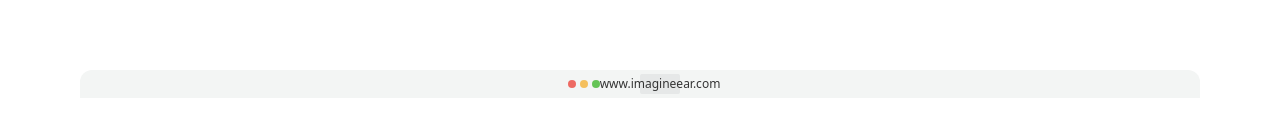
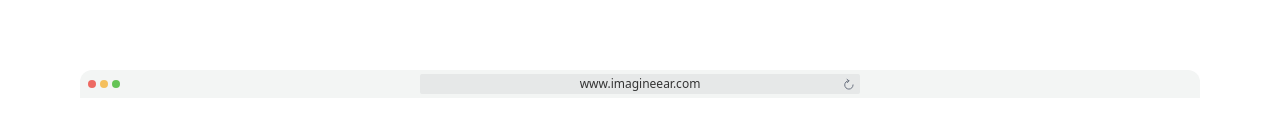
Before and after one commit to RossShelford/personal-portfolio, a React (Create React App) app: page /work/imagineear in a window 1280 px wide. Shown: the part 693-826 px from the top of the page. Built offline with nearby package versions, Linux system fonts and the light colour scheme.

Commit message:
MacTopBarFrame complete, darkmode with props.

```diff
--- a/src/components/GeneralComponents/MacTopBarFrame.jsx
+++ b/src/components/GeneralComponents/MacTopBarFrame.jsx
@@ -1,22 +1,28 @@
 import React from 'react';
 
-function MacTopBarFrame() {
+function MacTopBarFrame(props) {
   return (
 
-  <div className='flex flex-1 justify-center rounded-t-xl bg-[#F3F5F4] dark:bg-[#434343] h-7 w-full'>
+<div className='flex items-center relative justify-center rounded-t-xl bg-[#F3F5F4] dark:bg-[#434343] h-7 w-full'>
 
-    <div className='flex flex-row items-center'>
-        <div className='ml-2 h-2 w-2 rounded-full bg-[#ED6A62]' />
-        <div className='ml-1 h-2 w-2 rounded-full bg-[#F4BF5D]' />
-        <div className='ml-1 h-2 w-2 rounded-full bg-[#64C456]' />
-    </div>
-    <div className='flex items-center justify-center'>
-        <div className='flex items-center justify-center rounded-sm bg-[#E6E8E8] dark:bg-[#717171] h-5 w-1/3'>
-            <span className='font-sans text-xs text-flint dark:text-white'>www.imagineear.com</span>
-        </div>
-    </div>
+  <div className='flex absolute left-0'>
+      <div className='ml-2 h-2 w-2 rounded-full bg-[#ED6A62]' />
+      <div className='ml-1 h-2 w-2 rounded-full bg-[#F4BF5D]' />
+      <div className='ml-1 h-2 w-2 rounded-full bg-[#64C456]' />
+  </div>
+  <div className='flex relative items-center rounded-sm bg-[#E6E8E8] dark:bg-[#717171] h-5 px-40'>
+      <span className='font-sans text-xs text-flint dark:text-white mr-auto'>{props.text}</span>
 
+      <svg className='stroke-gray-500 dark:stroke-gray-300 absolute right-1.5' width="10" height="12" viewBox="0 0 10 12" fill="none" xmlns="http://www.w3.org/2000/svg">
+        <path d="M3.50602 4.59082L4.89809 2.73472L3.04199 1.34265" stroke-linecap="round"/>
+        <path d="M9.07412 6.91096C9.07412 9.21742 7.20436 11.0872 4.8979 11.0872C2.59144 11.0872 0.72168 9.21742 0.72168 6.91096C0.72168 4.6045 2.59144 2.73474 4.8979 2.73474" stroke-linecap="round"/>
+      </svg>
   </div>
+
+</div>
+
+
+
 
 
 
--- a/src/components/WorkPage/Imagineear/ImagineearContainer.jsx
+++ b/src/components/WorkPage/Imagineear/ImagineearContainer.jsx
@@ -15,7 +15,7 @@ function ImagineearContainer() {
       The work was completed by capitalising the ‘I’ of Imagineear, signifying solid growth and a reaching of maturity, and now, armed with this capital ‘I’, Imagineear is ready to take on, and take our place in, the post-pandemic world."</p>
     </div>
     <div className='p-20'>
-      <MacTopBarFrame />
+      <MacTopBarFrame text={"www.imagineear.com"} />
     </div>
 
 </div>
```
